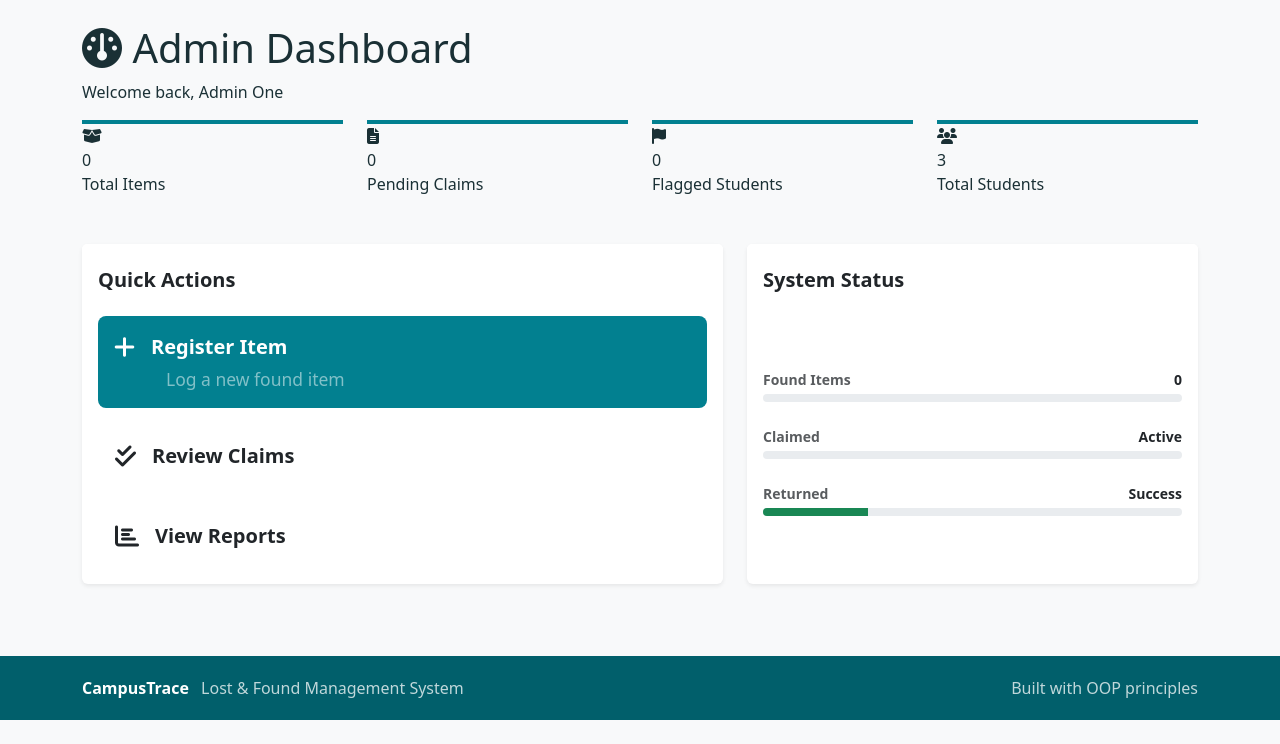
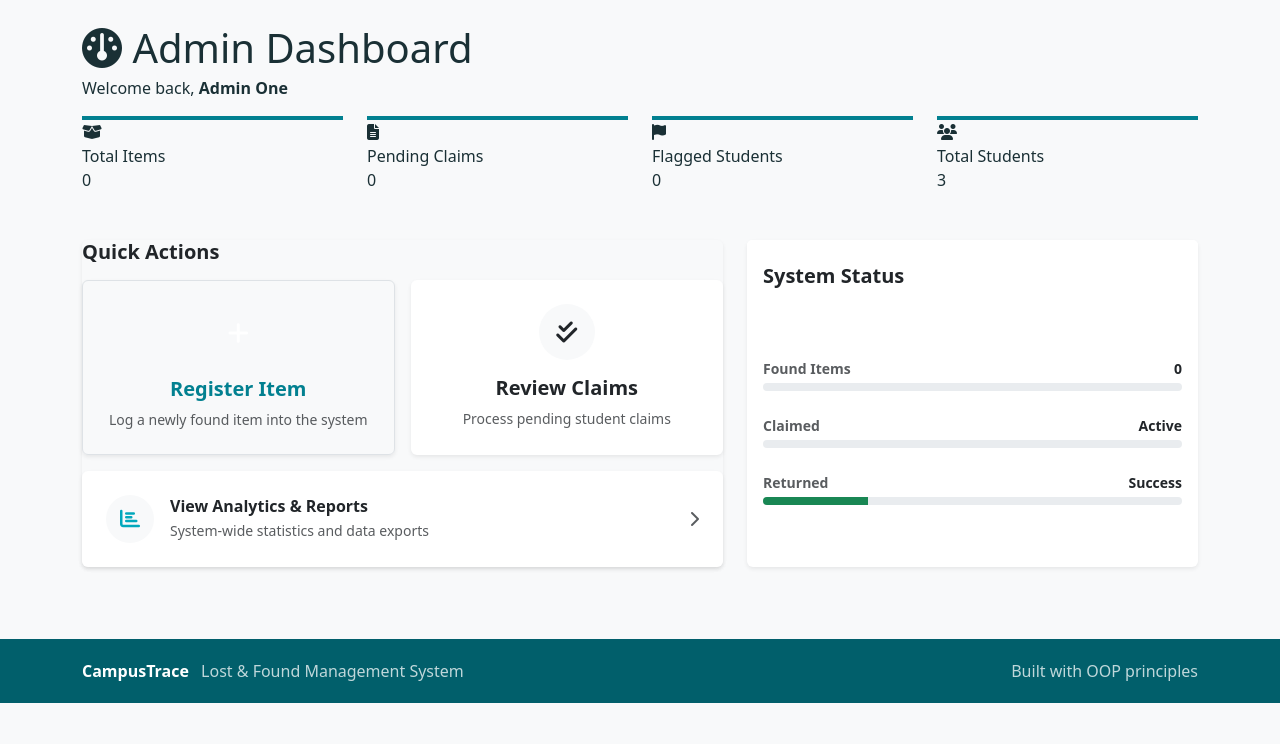
Before and after one commit to alisufiankhan/CampusTraceWeb, a Flask app: page /admin/flagged in a window 1280 px wide. Shown: the part 56-800 px from the top of the page. Run offline with Flask 3, Linux system fonts and the light colour scheme; a user stored in the database is signed in.

Commit message:
Fix UI glitches, layout bugs, and optimize dashboard layout

```diff
--- a/app/templates/admin/dashboard.html
+++ b/app/templates/admin/dashboard.html
@@ -1,40 +1,48 @@
 {% extends "base.html" %}
 {% block content %}
-<div class="page-header">
-    <h1>
+<div class="page-header border-0 pb-0">
+    <h1 class="mb-1">
         <i class="fas fa-gauge"></i>
         Admin Dashboard
     </h1>
-    <p>Welcome back, {{ current_user.name }}</p>
+    <p>Welcome back, <span class="fw-bold">{{ current_user.name }}</span></p>
 </div>
 
 <div class="row g-4 mb-5">
     <div class="col-12 col-md-6 col-lg-3">
         <div class="stat-card stat-teal">
             <div class="stat-icon"><i class="fas fa-box-open"></i></div>
+            <div class="stat-details">
+                <div class="stat-label">Total Items</div>
                 <div class="stat-number">{{ total_items }}</div>
-            <div class="stat-label">Total Items</div>
+            </div>
         </div>
     </div>
     <div class="col-12 col-md-6 col-lg-3">
         <div class="stat-card stat-orange">
             <div class="stat-icon"><i class="fas fa-file-alt"></i></div>
+            <div class="stat-details">
+                <div class="stat-label">Pending Claims</div>
                 <div class="stat-number">{{ pending_claims }}</div>
-            <div class="stat-label">Pending Claims</div>
+            </div>
         </div>
     </div>
     <div class="col-12 col-md-6 col-lg-3">
         <div class="stat-card stat-red">
             <div class="stat-icon"><i class="fas fa-flag"></i></div>
+            <div class="stat-details">
+                <div class="stat-label">Flagged Students</div>
                 <div class="stat-number">{{ flagged_students }}</div>
-            <div class="stat-label">Flagged Students</div>
+            </div>
         </div>
     </div>
     <div class="col-12 col-md-6 col-lg-3">
         <div class="stat-card stat-mint">
             <div class="stat-icon"><i class="fas fa-users"></i></div>
+            <div class="stat-details">
+                <div class="stat-label">Total Students</div>
                 <div class="stat-number">{{ total_students }}</div>
-            <div class="stat-label">Total Students</div>
+            </div>
         </div>
     </div>
 </div>
@@ -42,42 +50,65 @@
 <div class="row g-4 mb-5">
     <!-- Quick Actions -->
     <div class="col-lg-7">
-        <div class="card h-100 border-0 shadow-sm">
-            <div class="card-header bg-white border-0 pt-4 pb-2">
+        <div class="card h-100 border-0 shadow-sm bg-transparent">
+            <div class="card-header bg-transparent border-0 pt-0 pb-3 px-0">
                 <h5 class="fw-bold mb-0 text-dark">Quick Actions</h5>
             </div>
-            <div class="card-body">
-                <div class="d-flex flex-column gap-3">
-                    <a href="{{ url_for('items.register') }}" class="btn btn-teal btn-lg text-start d-flex flex-column p-3 position-relative overflow-hidden group">
-                        <div class="d-flex align-items-center gap-3 mb-1">
+            <div class="card-body p-0">
+                <div class="row g-3">
+                    <div class="col-md-6">
+                        <a href="{{ url_for('items.register') }}" class="text-decoration-none">
+                            <div class="card h-100 border border-teal shadow-sm hover-elevate" style="background: var(--teal-pale);">
+                                <div class="card-body text-center p-4">
+                                    <div class="bg-teal text-white rounded-circle d-inline-flex align-items-center justify-content-center mb-3" style="width: 56px; height: 56px;">
                                         <i class="fas fa-plus fs-4"></i>
-                            <span class="fw-bold fs-5">Register Item</span>
                                     </div>
-                        <span class="text-white-50 ms-5 ps-1 small">Log a new found item</span>
+                                    <h5 class="fw-bold text-teal mb-2">Register Item</h5>
+                                    <p class="text-muted small mb-0">Log a newly found item into the system</p>
+                                </div>
+                            </div>
                         </a>
-
-                    <a href="{{ url_for('claims.admin_claims') }}" class="btn btn-outline-teal btn-lg text-start p-3 d-flex align-items-center justify-content-between">
+                    </div>
+                    <div class="col-md-6">
+                        <a href="{{ url_for('claims.admin_claims') }}" class="text-decoration-none">
+                            <div class="card h-100 border-0 shadow-sm hover-elevate">
+                                <div class="card-body text-center p-4 position-relative">
+                                    <div class="bg-light text-primary rounded-circle d-inline-flex align-items-center justify-content-center mb-3" style="width: 56px; height: 56px; color: var(--orange) !important;">
+                                        <i class="fas fa-check-double fs-4"></i>
+                                    </div>
+                                    <h5 class="fw-bold text-dark mb-2">Review Claims</h5>
+                                    <p class="text-muted small mb-0">Process pending student claims</p>
+                                    {% if pending_claims > 0 %}
+                                    <span class="badge bg-warning text-dark position-absolute top-0 end-0 m-3 shadow-sm">{{ pending_claims }} Pending</span>
+                                    {% endif %}
+                                </div>
+                            </div>
+                        </a>
+                    </div>
+                    <div class="col-12">
+                        <a href="{{ url_for('admin_routes.reports') }}" class="text-decoration-none">
+                            <div class="card border-0 shadow-sm hover-elevate">
+                                <div class="card-body d-flex align-items-center justify-content-between p-4">
                                     <div class="d-flex align-items-center gap-3">
-                            <i class="fas fa-check-double fs-4"></i>
-                            <span class="fw-bold fs-5">Review Claims</span>
+                                        <div class="bg-light text-secondary rounded-circle d-inline-flex align-items-center justify-content-center" style="width: 48px; height: 48px; color: var(--teal-light) !important;">
+                                            <i class="fas fa-chart-bar fs-5"></i>
                                         </div>
-                        {% if pending_claims > 0 %}
-                        <span class="badge bg-warning text-dark rounded-pill">{{ pending_claims }} Pending</span>
-                        {% endif %}
-                    </a>
-
-                    <a href="{{ url_for('admin_routes.reports') }}" class="btn btn-outline-teal btn-lg text-start p-3">
-                        <div class="d-flex align-items-center gap-3">
-                            <i class="fas fa-chart-bar fs-4"></i>
-                            <span class="fw-bold fs-5">View Reports</span>
+                                        <div>
+                                            <h6 class="fw-bold text-dark mb-1">View Analytics & Reports</h6>
+                                            <p class="text-muted small mb-0">System-wide statistics and data exports</p>
+                                        </div>
+                                    </div>
+                                    <i class="fas fa-chevron-right text-muted"></i>
+                                </div>
                             </div>
                         </a>
                     </div>
                 </div>
             </div>
         </div>
+    </div>
 
-    <!-- System Status (Placeholder for UI) -->
+    <!-- System Status -->
     <div class="col-lg-5">
         <div class="card h-100 border-0 shadow-sm">
             <div class="card-header bg-white border-0 pt-4 pb-2">
--- a/app/templates/base.html
+++ b/app/templates/base.html
@@ -17,7 +17,7 @@
     <link href="https://cdn.jsdelivr.net/npm/bootstrap@5.3.0/dist/css/bootstrap.min.css" rel="stylesheet">
 
     <!-- Custom CSS -->
-    <link rel="stylesheet" href="{{ url_for('static', filename='css/style.css') }}">
+    <link rel="stylesheet" href="{{ url_for('static', filename='css/style.css') }}?v=3.0">
 </head>
 <body>
     <nav class="navbar navbar-expand-lg navbar-dark sticky-top">
```
Also changed, not shown: static/css/style.css (+53 -21 lines). Lines whose indentation alone changed are shown as unchanged.
